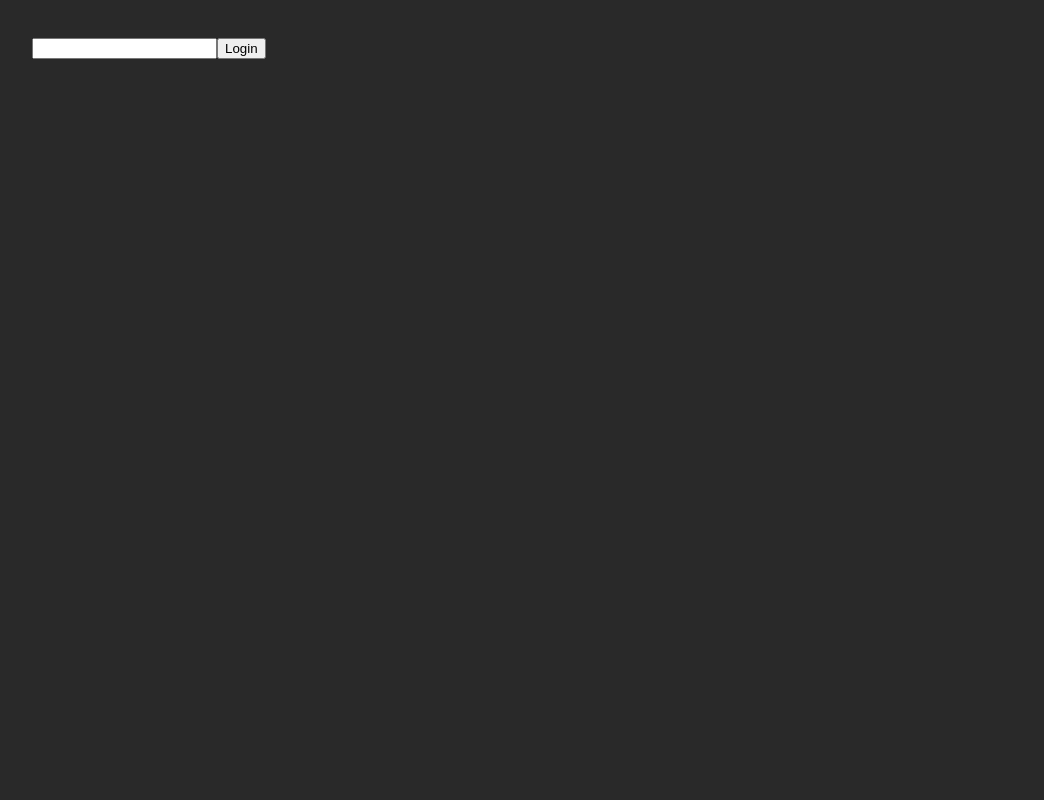
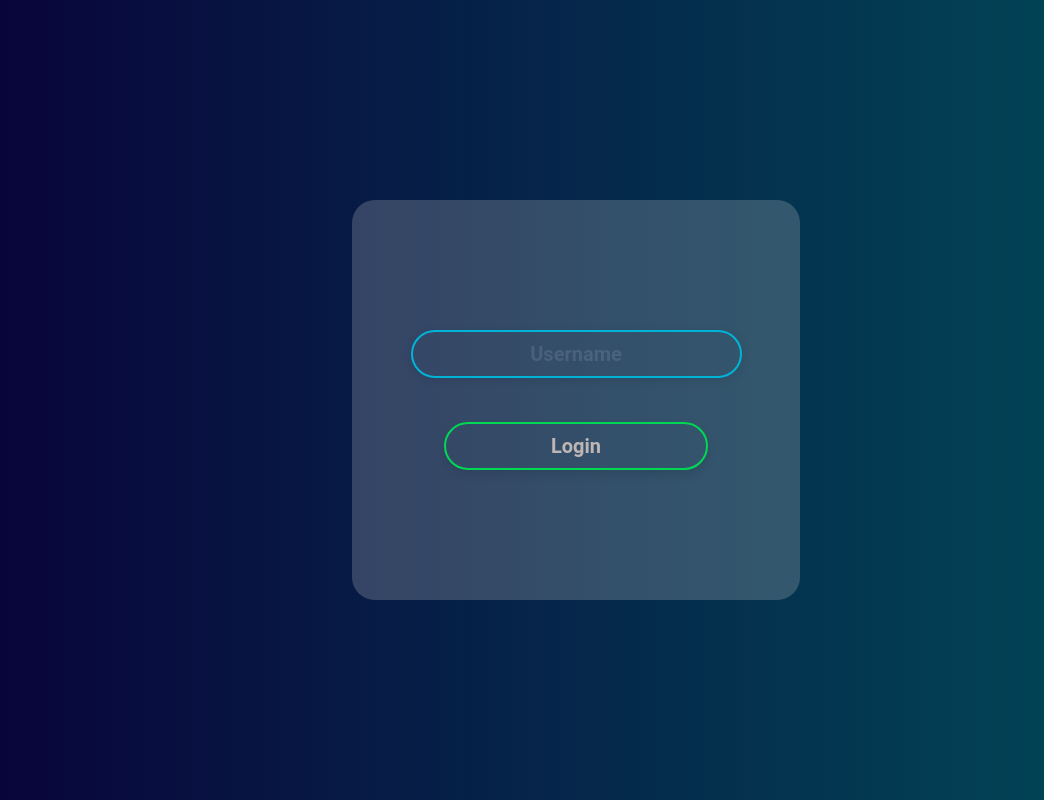
Before and after one commit to Smoothtalk/ani-sync, a React (Vite) app in the folder Frontend/: page / in a window 1280 px wide. Shown: the whole page, without its empty margins (64-1108 px from the left). Built offline with nearby package versions, Linux system fonts and the light colour scheme.

Commit message:
Css login and button

```diff
--- a/Frontend/src/App.css
+++ b/Frontend/src/App.css
@@ -1,5 +1,6 @@
 body {
-  background-color: rgb(41, 41, 41);
+  background: linear-gradient(to right, #09013a, #014d5a); /* Add gradient */
+  font-family: "Roboto", sans-serif; /* Choose a modern font */
   margin-top: 3%;
   margin-left: 7.5%;
   margin-right: 7.5%;
--- /dev/null
+++ b/Frontend/src/components/css/login.module.css
@@ -0,0 +1,79 @@
+.loginDiv {
+  display: flex;
+  justify-content: center;
+  align-items: center;
+  height: 50vh;
+  margin-top: 25vh;
+  margin-left: 25vw;
+  margin-right: 25vw;
+  background-color: rgba(211, 211, 211, 0.226);
+  border-radius: 2cap;
+}
+
+.loginForm {
+  display: flex;
+  flex-direction: column;
+  gap: 3vh; /* Space between input and button */
+}
+
+.loginInputUsername {
+  border: 2px solid #00b4d8;
+  border-radius: 25px;
+  padding: 10px 20px;
+  margin: 10px 0;
+  outline: none;
+  box-shadow: 0 2px 10px rgba(0, 0, 0, 0.1); /* Adds depth */
+  transition: all 0.3s ease;
+  font-family: "Roboto", sans-serif; /* Choose a modern font */
+  font-size: 20px;
+  font-weight: bold;
+  text-align: center;
+  background-color: rgba(0, 0, 0, 0);
+  color: gold;
+}
+
+.loginInputUsername:focus {
+  border-color: #90e0ef;
+}
+
+.loginInputUsername::placeholder {
+  color: rgba(202, 211, 236, 0.15);
+}
+
+.loginSubmitButton {
+  align-self: center;
+  border: 2px solid #00d853;
+  border-radius: 25px;
+  padding: 10px 20px;
+  width: 80%;
+  margin: 10px 0;
+  outline: none;
+  box-shadow: 0 5px 10px rgba(0, 0, 0, 0.1); /* Adds depth */
+  transition: all 0.3s ease;
+  font-family: "Roboto", sans-serif; /* Choose a modern font */
+  font-size: 20px;
+  font-weight: bold;
+  background-color: rgba(0, 0, 0, 0);
+  color: rgb(190, 181, 181);
+}
+
+.loginSubmitButton:hover {
+  background-color: #00b4a8;
+  box-shadow: 0 4px 15px rgba(0, 0, 0, 0.2);
+}
+
+/* Media queries for screens smaller than 1300px */
+@media screen and (max-width: 1300px) {
+  .login-form {
+    width: 100%; /* Adjust the form width */
+  }
+}
+
+/* Media queries for screens smaller than 800px */
+@media screen and (max-width: 800px) {
+  .login-form {
+    display: flex;
+    flex-direction: column;
+    gap: 10px; /* Space between input and button */
+  }
+}
--- a/Frontend/src/pages/Login.jsx
+++ b/Frontend/src/pages/Login.jsx
@@ -1,6 +1,7 @@
 import React, { useContext, useState } from "react";
 import { Link, useNavigate } from "react-router-dom";
 import { UserContext } from "../context/UserContext";
+import style from "../components/css/login.module.css";
 
 export default function Login() {
   const navigate = useNavigate();
@@ -13,14 +14,18 @@ export default function Login() {
     navigate("/recent");
   }
   return (
-    <div>
-      <form onSubmit={handleSubmit}>
+    <div className={style.loginDiv}>
+      <form className={style.loginForm} onSubmit={handleSubmit}>
         <input
+          className={style.loginInputUsername}
           type="text"
+          placeholder="Username"
           value={value}
           onChange={(e) => setValue(e.target.value)}
         ></input>
-        <button type="submit">Login</button>
+        <button className={style.loginSubmitButton} type="submit">
+          Login
+        </button>
       </form>
     </div>
   );
```
